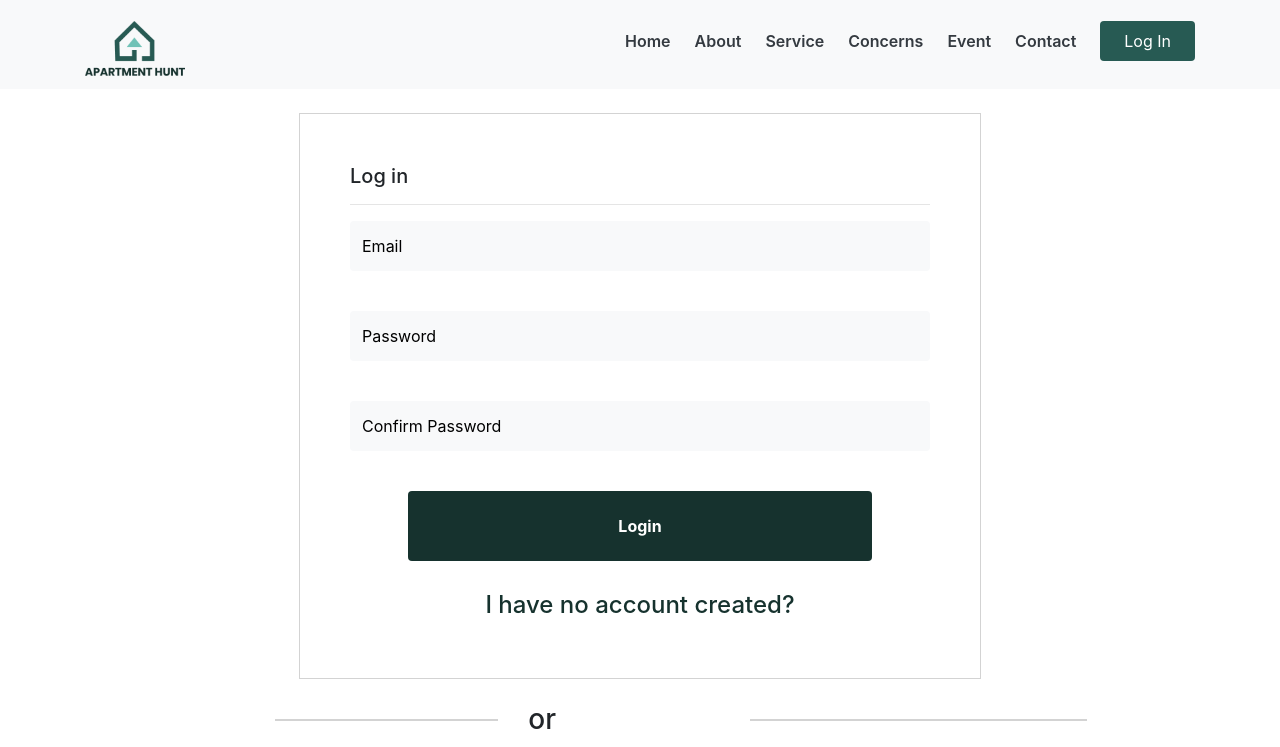
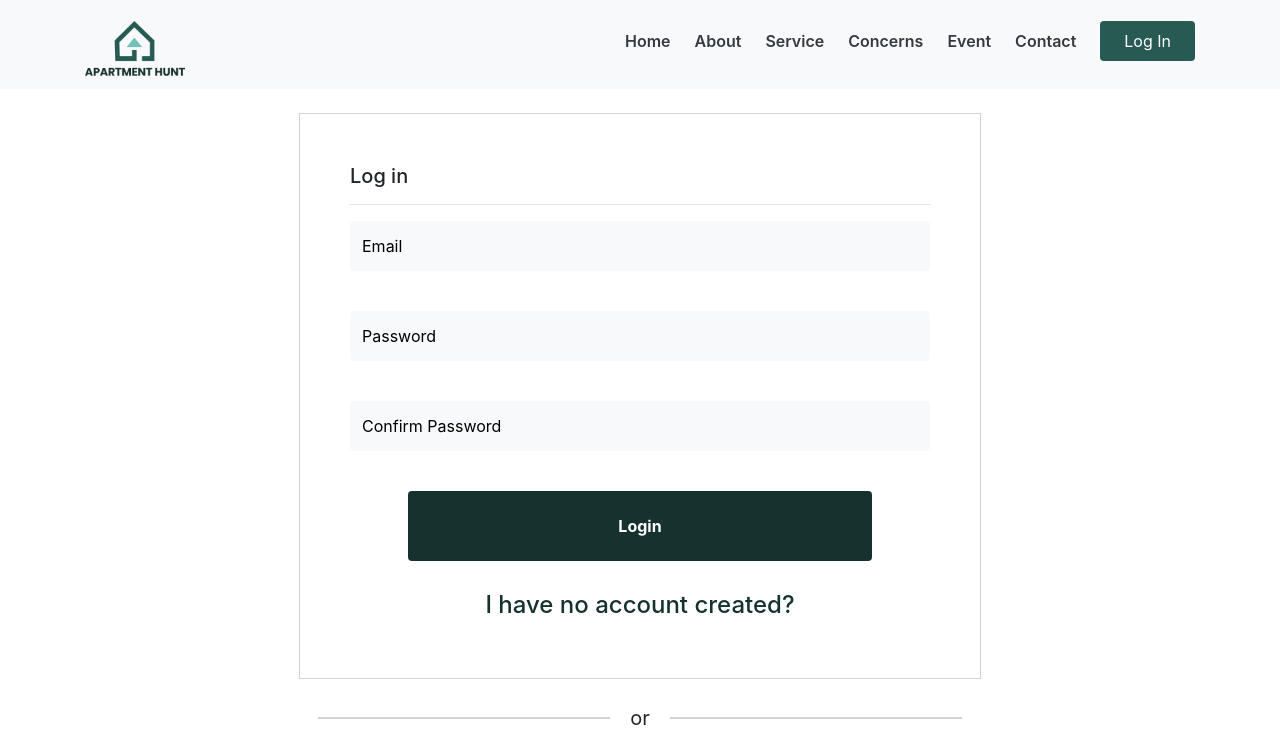
Before and after one commit to Shakib448/appartment-hunt-client, a React (Create React App) app: page /login in a window 1280 px wide. Shown: the top 747 px of the page. Built offline with nearby package versions, Linux system fonts and the light colour scheme; no server answers.

Commit message:
Login form Completed

```diff
--- a/src/Components/Login/Login/Login.js
+++ b/src/Components/Login/Login/Login.js
@@ -254,18 +254,11 @@ const Login = () => {
             </div>
           </form>
           <div className="login__or">
-            <div className="row login__or">
-              <div className="col-md-4">
-                <hr className="login__left" />
-              </div>
-              <div className="col-md-4">
-                <h3>or</h3>
-              </div>
-              <div className="col-md-4 login__rightLeft">
-                <hr className="login__right" />
-              </div>
-            </div>
+            <div className="hr"></div>
+            <div className="or">or</div>
+            <div className="hr"></div>
           </div>
+
           <div
             onClick={handleFaceBookSignIn}
             className="login__faceBook__google"
--- a/src/Components/Login/Login/Login.sass
+++ b/src/Components/Login/Login/Login.sass
@@ -1,3 +1,5 @@
+@import '../../Shared/CommonSytle/_media'
+
 .login__inputBtn
   padding: 4% 0 !important
   width : 80% !important
@@ -63,3 +65,25 @@ hr.login__left
   justify-content: space-between
   align-items: center
   padding: 3% 20%
+
+.hr
+  width: 40%
+  background: lightgrey
+  height: 2px
+    flex-wrap : wrap
+
+.login__or
+  display: flex
+  justify-content: center
+  align-items: center
+
+.or
+  margin: 0 20px
+  font-size: 20px
+
+@media   ( max-width: $sm  )
+
+  .login__facebook
+    font-size: 10px
+  .login__fb
+    height: 40px
```
